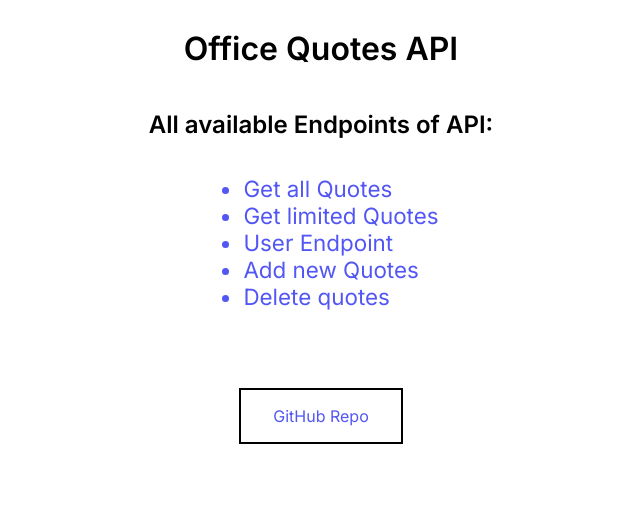
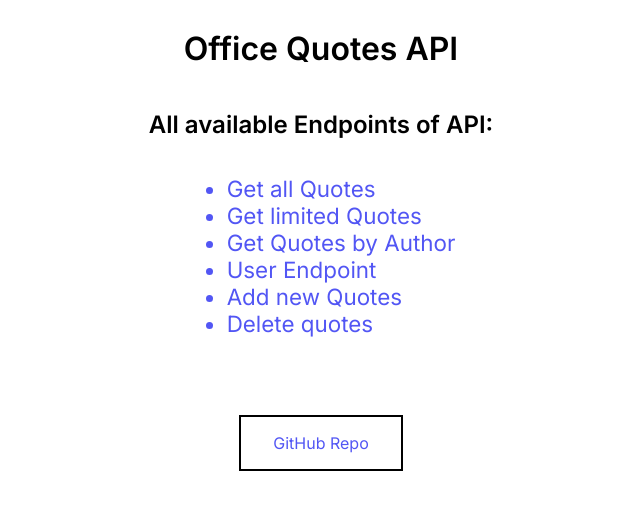
Before and after one commit to Anuragd275/office-quotes-api, a Flask app: page / in a window 1280 px wide. Shown: the top 510 px of the page, without its empty margins (319-959 px from the left). Run offline with Flask 3, Linux system fonts and the light colour scheme.

Commit message:
added author endpoint to index.html

```diff
--- a/templates/index.html
+++ b/templates/index.html
@@ -1,41 +1,49 @@
 <!DOCTYPE html>
 <html lang="en">
   <head>
-    <meta charset="UTF-8">
-    <meta http-equiv="X-UA-Compatible" content="IE=edge">
-    <meta name="viewport" content="width=device-width, initial-scale=1.0">
+    <meta charset="UTF-8" />
+    <meta http-equiv="X-UA-Compatible" content="IE=edge" />
+    <meta name="viewport" content="width=device-width, initial-scale=1.0" />
     <title>Office Quotes API</title>
 
-    <link rel="preconnect" href="https://fonts.googleapis.com">
-    <link rel="preconnect" href="https://fonts.gstatic.com" crossorigin>
-    <link href="https://fonts.googleapis.com/css2?family=Inter:wght@200;400;600&display=swap" rel="stylesheet">
+    <link rel="preconnect" href="https://fonts.googleapis.com" />
+    <link rel="preconnect" href="https://fonts.gstatic.com" crossorigin />
+    <link
+      href="https://fonts.googleapis.com/css2?family=Inter:wght@200;400;600&display=swap"
+      rel="stylesheet"
+    />
 
     <style>
-        h1, h2, h3, ul{
+      h1,
+      h2,
+      h3,
+      ul {
         font-family: Inter, sans-serif;
       }
 
-        .wrapper{
+      .wrapper {
         display: flex;
         flex-direction: column;
         justify-content: center;
         align-items: center;
       }
 
-        a, ul, li{
+      a,
+      ul,
+      li {
         text-decoration: none;
         color: #5256f4;
       }
 
-        li{
+      li {
         font-size: 1.4rem;
       }
 
-        a:visited{
+      a:visited {
         color: #5256f4;
       }
 
-        footer{
+      footer {
         font-family: Inter, sans-serif;
         display: flex;
         justify-content: center;
@@ -43,29 +51,65 @@
         padding-top: 5rem;
       }
 
-        #footer-link{
+      #footer-link {
         padding: 1rem 2rem;
         border: 2px solid #000;
       }
     </style>
-
-
   </head>
   <body>
     <div class="wrapper">
       <h1>Office Quotes API</h1>
       <h2>All available Endpoints of API:</h2>
       <ul>
-            <li><a href="https://office-quotes-api.onrender.com/quote/" target="_blank">Get all Quotes</a></li>
-            <li><a href="https://office-quotes-api.onrender.com/limit/?limit=5" target="_blank">Get limited Quotes</a></li>
-            <li><a href="https://office-quotes-api.onrender.com/user/?user=user" target="_blank">User Endpoint</a></li>
-            <li><a href="https://office-quotes-api.onrender.com/add/" target="_blank">Add new Quotes</a></li>
-            <li><a href="https://office-quotes-api.onrender.com/delete/" target="_blank">Delete quotes</a></li>
+        <li>
+          <a
+            href="https://office-quotes-api.onrender.com/quote/"
+            target="_blank"
+            >Get all Quotes</a
+          >
+        </li>
+        <li>
+          <a
+            href="https://office-quotes-api.onrender.com/limit/?limit=5"
+            target="_blank"
+            >Get limited Quotes</a
+          >
+        </li>
+        <li>
+          <a
+            href="https://office-quotes-api.onrender.com/author/?author=Michael%20Scott"
+            >Get Quotes by Author</a
+          >
+        </li>
+        <li>
+          <a
+            href="https://office-quotes-api.onrender.com/user/?user=user"
+            target="_blank"
+            >User Endpoint</a
+          >
+        </li>
+        <li>
+          <a href="https://office-quotes-api.onrender.com/add/" target="_blank"
+            >Add new Quotes</a
+          >
+        </li>
+        <li>
+          <a
+            href="https://office-quotes-api.onrender.com/delete/"
+            target="_blank"
+            >Delete quotes</a
+          >
+        </li>
       </ul>
     </div>
     <footer>
       <div>
-            <a href="https://github.com/Anuragd275/office-quotes-api" id="footer-link">GitHub Repo</a>
+        <a
+          href="https://github.com/Anuragd275/office-quotes-api"
+          id="footer-link"
+          >GitHub Repo</a
+        >
       </div>
     </footer>
   </body>
```
Lines whose indentation alone changed are shown as unchanged.
